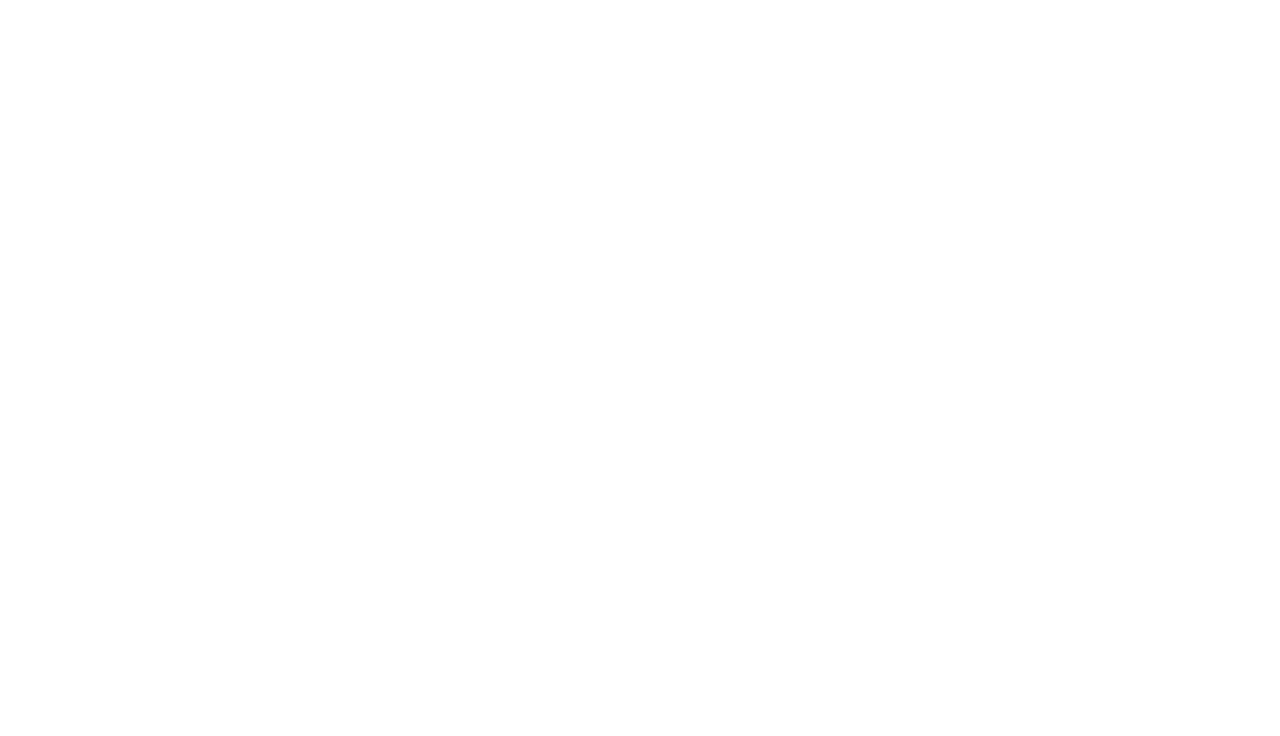
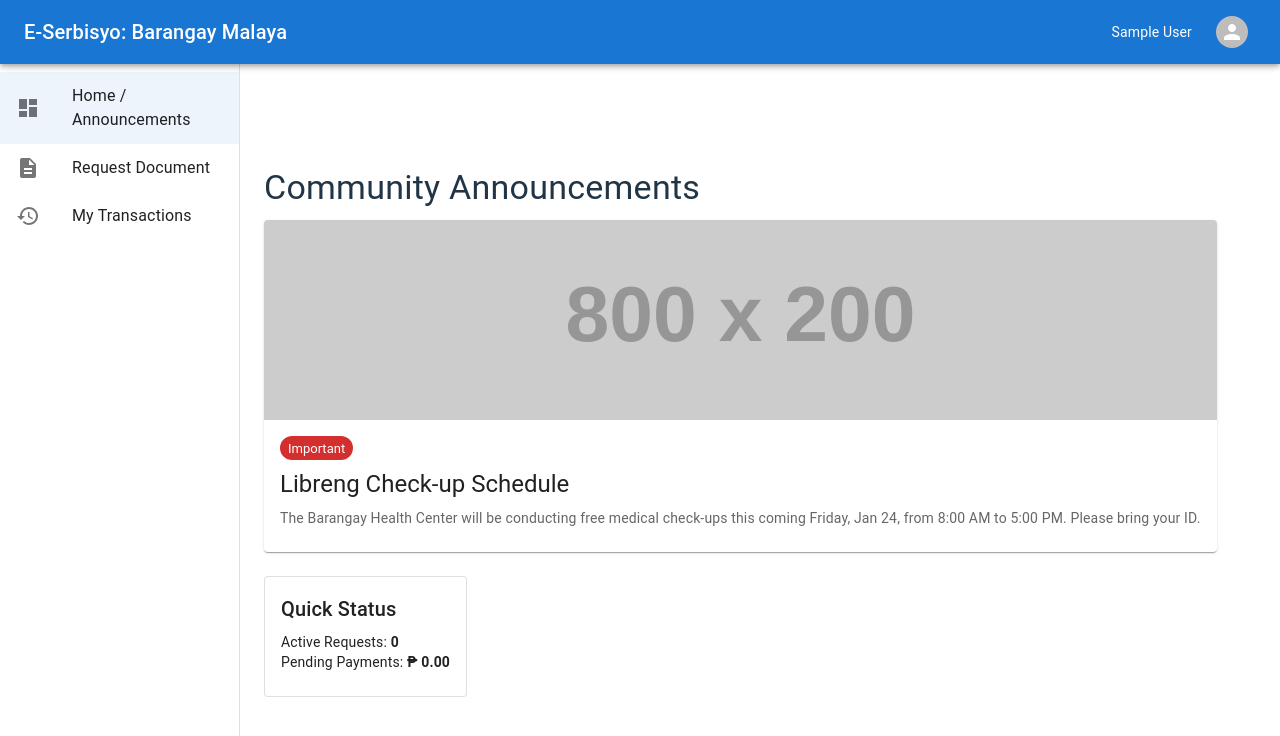
Before and after one commit to AetherrAkuma/brgymalaya_e-serbisyo, a React (Vite) app in the folder client/: page /dashboard in a window 1280 px wide. Before the commit this address had no page. Shown: the top 736 px of the page. Built offline with nearby package versions, Linux system fonts and the light colour scheme; sample sign-in values are in the browser's storage.

Commit message:
added resident dashboard

```diff
--- a/client/src/App.jsx
+++ b/client/src/App.jsx
@@ -3,37 +3,48 @@
 import Login from './pages/Login';
 import { Button, Container, Typography, Box } from '@mui/material';
 import SendIcon from '@mui/icons-material/Send';
-
+import ResidentLayout from './layouts/ResidentLayout'; // Import Layout
+import ResidentDashboard from './pages/ResidentDashboard'; // Import Dashboard
+import ProtectedRoute from './components/ProtectedRoute'; // Import Security
 
 // Simple Home Page Component
 const Home = () => (
   <Container sx={{ mt: 10, textAlign: 'center' }}>
     <Typography variant="h3" gutterBottom>E-Serbisyo Portal</Typography>
     <Box>
+      <Link to="/login" style={{ textDecoration: 'none', marginRight: '10px' }}>
+        <Button variant="contained" size="large">Login</Button>
+      </Link>
       <Link to="/register" style={{ textDecoration: 'none' }}>
-        <Button variant="contained" size="large">Register Resident</Button>
-      </Link>
-      <Link to="/login" style={{ textDecoration: 'none', marginLeft: '15px' }}>
-        <Button variant="contained" startIcon={<SendIcon />} size="large">Login</Button>
+        <Button variant="outlined" size="large">Register</Button>
       </Link>
     </Box>
   </Container>
 );
 
-// Placeholder Login Page
-// const Login = () => (
-//     <Container sx={{ mt: 10, textAlign: 'center' }}>
-//         <Typography variant="h4">Login Page (Coming Soon)</Typography>
-//     </Container>
-// );
-
 function App() {
   return (
     <BrowserRouter>
       <Routes>
+        {/* Public Routes */}
         <Route path="/" element={<Home />} />
+        <Route path="/login" element={<Login />} />
         <Route path="/register" element={<Register />} />
-        <Route path="/login" element={<Login />} />
+
+        {/* Protected Resident Routes */}
+        <Route path="/dashboard" element={
+          <ProtectedRoute>
+            <ResidentLayout />
+          </ProtectedRoute>
+        }>
+          {/* Index matches "/dashboard" */}
+          <Route index element={<ResidentDashboard />} />
+
+          {/* We will add these pages next */}
+          <Route path="request" element={<div>Request Form Coming Soon</div>} />
+          <Route path="history" element={<div>History Coming Soon</div>} />
+        </Route>
+
       </Routes>
     </BrowserRouter>
   );
--- /dev/null
+++ b/client/src/components/ProtectedRoute.jsx
@@ -0,0 +1,14 @@
+import { Navigate } from 'react-router-dom';
+
+const ProtectedRoute = ({ children }) => {
+    const token = localStorage.getItem('token');
+
+    // If no token exists, force them to login
+    if (!token) {
+        return <Navigate to="/login" replace />;
+    }
+
+    return children;
+};
+
+export default ProtectedRoute;
--- /dev/null
+++ b/client/src/layouts/ResidentLayout.jsx
@@ -0,0 +1,105 @@
+import { useState } from 'react';
+import { Outlet, useNavigate, useLocation } from 'react-router-dom';
+import {
+    Box, Drawer, AppBar, Toolbar, List, Typography, Divider,
+    ListItem, ListItemButton, ListItemIcon, ListItemText,
+    IconButton, Avatar, Menu, MenuItem
+} from '@mui/material';
+import {
+    Dashboard as DashboardIcon,
+    Description as DescriptionIcon,
+    History as HistoryIcon,
+    Menu as MenuIcon,
+    Logout as LogoutIcon
+} from '@mui/icons-material';
+
+const drawerWidth = 240;
+
+const ResidentLayout = () => {
+    const navigate = useNavigate();
+    const location = useLocation();
+    const [anchorEl, setAnchorEl] = useState(null);
+
+    // Get user data from local storage (saved during login)
+    const user = JSON.parse(localStorage.getItem('user') || '{}');
+
+    const handleLogout = () => {
+        localStorage.removeItem('token');
+        localStorage.removeItem('user');
+        navigate('/login');
+    };
+
+    const menuItems = [
+        { text: 'Home / Announcements', icon: <DashboardIcon />, path: '/dashboard' },
+        { text: 'Request Document', icon: <DescriptionIcon />, path: '/dashboard/request' },
+        { text: 'My Transactions', icon: <HistoryIcon />, path: '/dashboard/history' },
+    ];
+
+    return (
+        <Box sx={{ display: 'flex' }}>
+            {/* Top Navigation Bar */}
+            <AppBar position="fixed" sx={{ zIndex: (theme) => theme.zIndex.drawer + 1 }}>
+                <Toolbar>
+                    <Typography variant="h6" noWrap component="div" sx={{ flexGrow: 1 }}>
+                        E-Serbisyo: Barangay Malaya
+                    </Typography>
+
+                    {/* User Profile Dropdown */}
+                    <Box sx={{ display: 'flex', alignItems: 'center' }}>
+                        <Typography variant="body2" sx={{ mr: 2 }}>
+                            {user.name || 'Resident'}
+                        </Typography>
+                        <IconButton onClick={(e) => setAnchorEl(e.currentTarget)} color="inherit">
+                            <Avatar sx={{ width: 32, height: 32 }} />
+                        </IconButton>
+                        <Menu
+                            anchorEl={anchorEl}
+                            open={Boolean(anchorEl)}
+                            onClose={() => setAnchorEl(null)}
+                        >
+                            <MenuItem onClick={handleLogout}>
+                                <ListItemIcon><LogoutIcon fontSize="small" /></ListItemIcon>
+                                Logout
+                            </MenuItem>
+                        </Menu>
+                    </Box>
+                </Toolbar>
+            </AppBar>
+
+            {/* Sidebar Drawer */}
+            <Drawer
+                variant="permanent"
+                sx={{
+                    width: drawerWidth,
+                    flexShrink: 0,
+                    [`& .MuiDrawer-paper`]: { width: drawerWidth, boxSizing: 'border-box' },
+                }}
+            >
+                <Toolbar /> {/* Spacer for AppBar */}
+                <Box sx={{ overflow: 'auto' }}>
+                    <List>
+                        {menuItems.map((item) => (
+                            <ListItem key={item.text} disablePadding>
+                                <ListItemButton
+                                    selected={location.pathname === item.path}
+                                    onClick={() => navigate(item.path)}
+                                >
+                                    <ListItemIcon>{item.icon}</ListItemIcon>
+                                    <ListItemText primary={item.text} />
+                                </ListItemButton>
+                            </ListItem>
+                        ))}
+                    </List>
+                </Box>
+            </Drawer>
+
+            {/* Main Content Area */}
+            <Box component="main" sx={{ flexGrow: 1, p: 3 }}>
+                <Toolbar /> {/* Spacer for AppBar */}
+                <Outlet /> {/* This is where the child pages will render */}
+            </Box>
+        </Box>
+    );
+};
+
+export default ResidentLayout;
--- a/client/src/pages/Login.jsx
+++ b/client/src/pages/Login.jsx
@@ -32,7 +32,7 @@
             alert(`Welcome back, ${response.data.user.name}!`);
 
             // TODO: Redirect to Dashboard (Phase 4)
-            navigate('/');
+            navigate('/dashboard');
 
         } catch (err) {
             console.error(err);
--- /dev/null
+++ b/client/src/pages/ResidentDashboard.jsx
@@ -0,0 +1,53 @@
+import { Typography, Grid, Card, CardContent, CardMedia, Chip } from '@mui/material';
+
+const ResidentDashboard = () => {
+    return (
+        <div>
+            <Typography variant="h4" gutterBottom>
+                Community Announcements
+            </Typography>
+
+            {/* Dummy Announcement Data (We will connect to DB later) */}
+            <Grid container spacing={3}>
+                <Grid item xs={12} md={8}>
+                    <Card>
+                        <CardMedia
+                            component="img"
+                            height="200"
+                            image="https://via.placeholder.com/800x200"
+                            alt="Barangay Hall"
+                        />
+                        <CardContent>
+                            <Chip label="Important" color="error" size="small" sx={{ mb: 1 }} />
+                            <Typography variant="h5" component="div">
+                                Libreng Check-up Schedule
+                            </Typography>
+                            <Typography variant="body2" color="text.secondary" sx={{ mt: 1 }}>
+                                The Barangay Health Center will be conducting free medical check-ups this coming Friday, Jan 24, from 8:00 AM to 5:00 PM. Please bring your ID.
+                            </Typography>
+                        </CardContent>
+                    </Card>
+                </Grid>
+
+                {/* Status Summary */}
+                <Grid item xs={12} md={4}>
+                    <Card variant="outlined">
+                        <CardContent>
+                            <Typography variant="h6" gutterBottom>
+                                Quick Status
+                            </Typography>
+                            <Typography variant="body2">
+                                Active Requests: <strong>0</strong>
+                            </Typography>
+                            <Typography variant="body2">
+                                Pending Payments: <strong>₱ 0.00</strong>
+                            </Typography>
+                        </CardContent>
+                    </Card>
+                </Grid>
+            </Grid>
+        </div>
+    );
+};
+
+export default ResidentDashboard;
```
